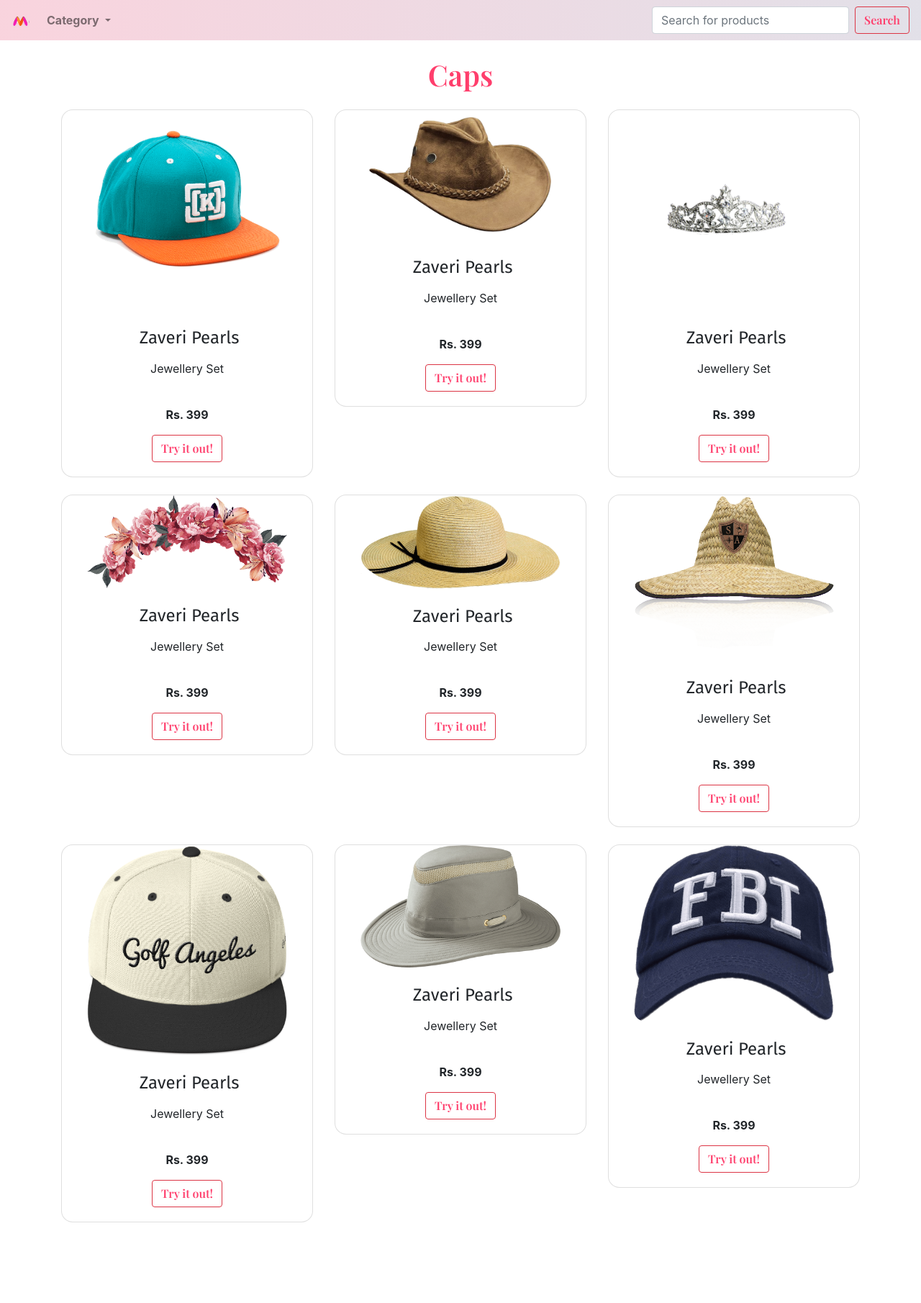
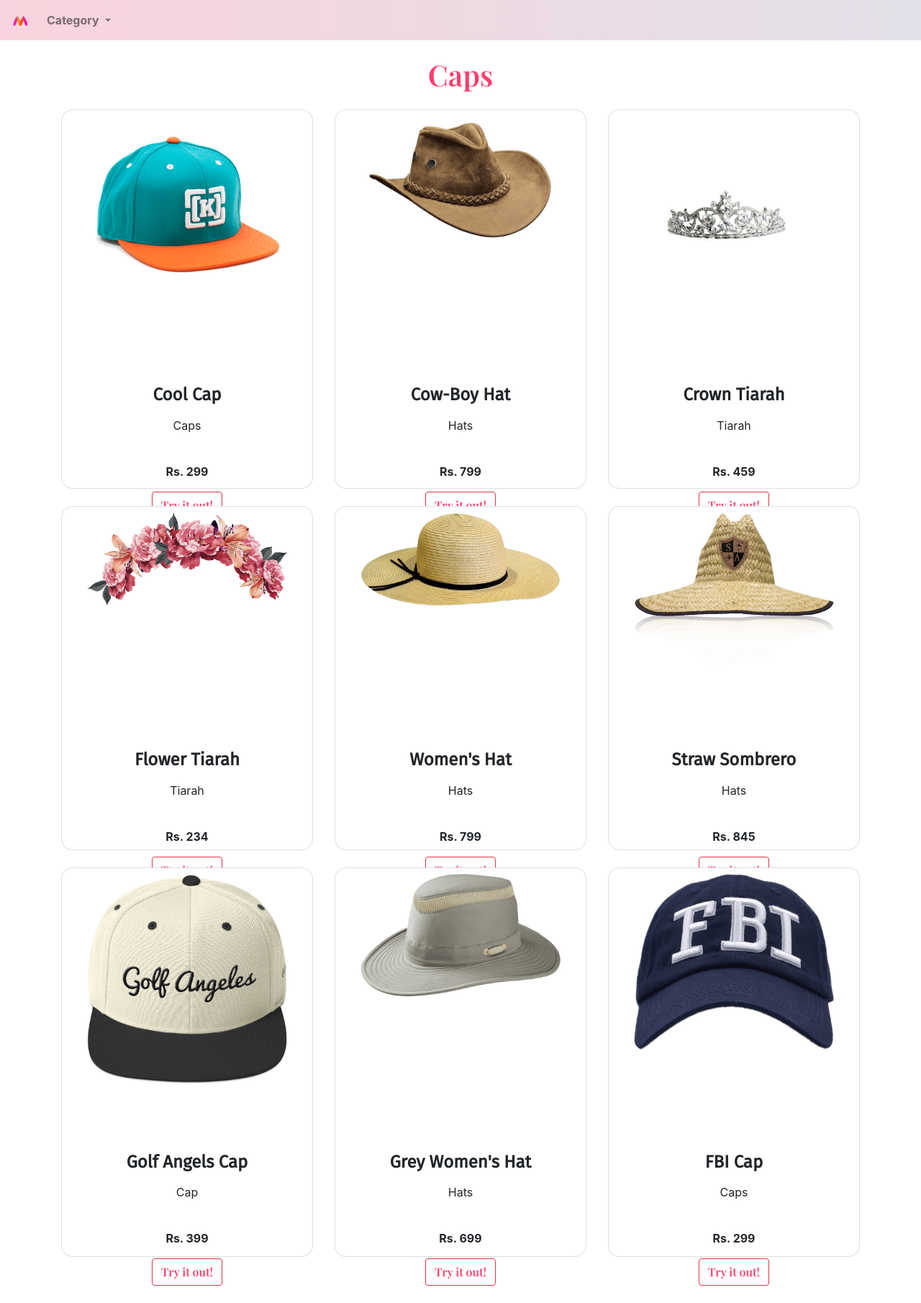
Before and after one commit to AnanyaNagar/Headphones, a Flask app: page /caps.html in a window 1280 px wide. Shown: the whole page at 72% size. Before the commit the page ends 1698 px from the top, so only its background shows below. Run offline with Flask 2, Linux system fonts and the light colour scheme; some libraries are stand-ins or nearby versions.

Commit message:
applied changes to front-end

```diff
--- a/app.py
+++ b/app.py
@@ -194,7 +194,7 @@
                 for i in range(gh):
                     for j in range(gw):
                         if cap_img[i, j][3] != 0:
-                            frame[y + i - (h // 2), x + j] = cap_img[i, j]
+                            frame[y + i - (h // 2) + 5, x + j] = cap_img[i, j]
 
             frame = cv2.cvtColor(frame, cv2.COLOR_BGRA2BGR)
         cv2.imshow("dressing room(q-quit, c-click)", frame)
--- a/static/style.css
+++ b/static/style.css
@@ -18,7 +18,7 @@
 }
 h5{
     font-family: 'Fira Sans', sans-serif;
-    font-weight: 500;
+    font-weight: 600;
     font-size: 1.5rem;
 }
 .container .heading h1, .btn{
@@ -32,9 +32,12 @@
 .card:hover{
     box-shadow: 5px 10px 8px #888888;
 }
+.view{
+    height: 100%;
+}
 .view img{
     width: 80%;
-    height: 100%;
+    /* height: 100%; */
     border-radius: 1rem;
     border: 0;
 }
--- a/templates/caps.html
+++ b/templates/caps.html
@@ -7,7 +7,6 @@
     <title>Headware</title>
 
     <link rel="stylesheet" href="https://maxcdn.bootstrapcdn.com/bootstrap/4.5.2/css/bootstrap.min.css">
-    <link rel="stylesheet" href="https://cdnjs.cloudflare.com/ajax/libs/font-awesome/5.15.1/css/all.min.css">
     <link href="https://fonts.googleapis.com/css2?family=Playfair+Display:wght@600&display=swap" rel="stylesheet">
     <link href="https://fonts.googleapis.com/css2?family=Fira+Sans&family=Playfair+Display:wght@600&display=swap" rel="stylesheet">
 	<link rel="stylesheet" href="static/style.css">
@@ -28,14 +27,10 @@
                 </a>
                 <div class="dropdown-menu" aria-labelledby="navbarDropdownMenuLink">
                     <a class="dropdown-item" href="index.html">Eyeware</a>
-                    <a class="dropdown-item active" href="caps.html">Caps</a>
+                    <a class="dropdown-item active bg-danger" href="caps.html">Caps</a>
                 </div>
             </li>
           </ul>
-          <form class="form-inline my-2 my-lg-0">
-            <input class="form-control mr-sm-2" type="search" placeholder="Search for products" aria-label="Search">
-            <button class="btn btn-outline-danger my-2 my-sm-0" type="submit">Search</button>
-          </form>
         </div>
     </nav>
 
@@ -50,43 +45,37 @@
         <div class="row caps py-3">
 
             <div class="col-lg-4 col-md-12 mb-4">
-                <div class="card card-cascade narrower text-center">
+                <div class="card h-100 text-center">
                     <!-- Card image -->
-                    <div class="view view-cascade">
-                        <img class="card-img-top" src="static/cap1.png" alt="Card image cap">
-                        <a>
-                            <div class="mask img-gradient"></div>
-                        </a>
+                    <div class="view py-2">
+                        <img class="card-img" src="static/cap1.png" alt="Blue Cap">
                     </div>
 
-                    <!-- Card content -->
-                    <div class="card-body card-body-cascade">
+                    <!-- Card body -->
+                    <div class="card-body">
                         <!-- Label -->
-                        <h5 class="pink-text pb-2 pt-1"><i class="fa fa-cutlery"></i> Zaveri Pearls</h5>
-                        <!-- Text -->
-                        <p class="card-text">Jewellery Set</p></br><b>Rs. 399</b></p>
+                        <h5 class="pink-text pb-2 pt-1">Cool Cap</h5>
+                        <!-- content -->
+                        <p class="card-text">Caps</p></br><b>Rs. 299</b></p>
                         <!-- Button -->
-                        <a class="btn btn-outline-danger" href="headbow">Try it out!</a>
+                        <a class="btn btn-outline-danger" href="cap1">Try it out!</a>
                     </div>
                 </div>
             </div>
 
             <div class="col-lg-4 col-md-12 mb-4">
-                <div class="card card-cascade narrower text-center">
+                <div class="card h-100 text-center">
                     <!-- Card image -->
-                    <div class="view view-cascade">
-                        <img class="card-img-top" src="static/cap2.png" alt="Card image cap">
-                        <a>
-                            <div class="mask img-gradient"></div>
-                        </a>
+                    <div class="view py-2">
+                        <img class="card-img" src="static/cap2.png" alt="Cow Boy Cap">
                     </div>
 
-                    <!-- Card content -->
-                    <div class="card-body card-body-cascade">
+                    <!-- Card body -->
+                    <div class="card-body">
                         <!-- Label -->
-                        <h5 class="pink-text pb-2 pt-1"><i class="fa fa-cutlery"></i> Zaveri Pearls</h5>
-                        <!-- Text -->
-                        <p class="card-text">Jewellery Set</p></br><b>Rs. 399</b></p>
+                        <h5 class="pink-text pb-2 pt-1">Cow-Boy Hat</h5>
+                        <!-- content -->
+                        <p class="card-text">Hats</p></br><b>Rs. 799</b></p>
                         <!-- Button -->
                         <a class="btn btn-outline-danger" href="cap2">Try it out!</a>
                     </div>
@@ -94,21 +83,18 @@
             </div>
 
             <div class="col-lg-4 col-md-12 mb-4">
-                <div class="card card-cascade narrower text-center">
+                <div class="card h-100 text-center">
                     <!-- Card image -->
-                    <div class="view view-cascade">
-                        <img class="card-img-top" src="static/crown.png" alt="Card image cap">
-                        <a>
-                            <div class="mask img-gradient"></div>
-                        </a>
+                    <div class="view py-2">
+                        <img class="card-img-top" src="static/crown.png" alt="crown tiarah">
                     </div>
 
                     <!-- Card content -->
-                    <div class="card-body card-body-cascade">
+                    <div class="card-body">
                         <!-- Label -->
-                        <h5 class="pink-text pb-2 pt-1"><i class="fa fa-cutlery"></i> Zaveri Pearls</h5>
-                        <!-- Text -->
-                        <p class="card-text">Jewellery Set</p></br><b>Rs. 399</b></p>
+                        <h5 class="pink-text pb-2 pt-1">Crown Tiarah</h5>
+                        <!-- content -->
+                        <p class="card-text">Tiarah</p></br><b>Rs. 459</b></p>
                         <!-- Button -->
                         <a class="btn btn-outline-danger" href="crown">Try it out!</a>
                     </div>
@@ -116,21 +102,18 @@
             </div>
 
             <div class="col-lg-4 col-md-12 mb-4">
-                <div class="card card-cascade narrower text-center">
+                <div class="card h-100 text-center">
                     <!-- Card image -->
-                    <div class="view view-cascade">
-                        <img class="card-img-top" src="static/headband.png" alt="Card image cap">
-                        <a>
-                            <div class="mask img-gradient"></div>
-                        </a>
+                    <div class="view py-2">
+                        <img class="card-img-top" src="static/headband.png" alt="Flower tiarah">
                     </div>
 
                     <!-- Card content -->
-                    <div class="card-body card-body-cascade">
+                    <div class="card-body">
                         <!-- Label -->
-                        <h5 class="pink-text pb-2 pt-1"><i class="fa fa-cutlery"></i> Zaveri Pearls</h5>
-                        <!-- Text -->
-                        <p class="card-text">Jewellery Set</p></br><b>Rs. 399</b></p>
+                        <h5 class="pink-text pb-2 pt-1">Flower Tiarah</h5>
+                        <!-- content -->
+                        <p class="card-text">Tiarah</p></br><b>Rs. 234</b></p>
                         <!-- Button -->
                         <a class="btn btn-outline-danger" href="headband">Try it out!</a>
                     </div>
@@ -138,21 +121,18 @@
             </div>
 
             <div class="col-lg-4 col-md-12 mb-4">
-                <div class="card card-cascade narrower text-center">
+                <div class="card h-100 text-center">
                     <!-- Card image -->
-                    <div class="view view-cascade">
-                        <img class="card-img-top" src="static/cap3.png" alt="Card image cap">
-                        <a>
-                            <div class="mask img-gradient"></div>
-                        </a>
+                    <div class="view py-2">
+                        <img class="card-img-top" src="static/cap3.png" alt="Women's Hat">
                     </div>
 
                     <!-- Card content -->
-                    <div class="card-body card-body-cascade">
+                    <div class="card-body">
                         <!-- Label -->
-                        <h5 class="pink-text pb-2 pt-1"><i class="fa fa-cutlery"></i> Zaveri Pearls</h5>
-                        <!-- Text -->
-                        <p class="card-text">Jewellery Set</p></br><b>Rs. 399</b></p>
+                        <h5 class="pink-text pb-2 pt-1">Women's Hat</h5>
+                        <!-- Content -->
+                        <p class="card-text">Hats</p></br><b>Rs. 799</b></p>
                         <!-- Button -->
                         <a class="btn btn-outline-danger" href="cap3">Try it out!</a>
                     </div>
@@ -160,21 +140,18 @@
             </div>
 
             <div class="col-lg-4 col-md-12 mb-4">
-                <div class="card card-cascade narrower text-center">
+                <div class="card h-100 text-center">
                     <!-- Card image -->
-                    <div class="view view-cascade">
-                        <img class="card-img-top" src="static/cap4.png" alt="Card image cap">
-                        <a>
-                            <div class="mask img-gradient"></div>
-                        </a>
+                    <div class="view py-2">
+                        <img class="card-img-top" src="static/cap4.png" alt="Straw Sombrero Hat">
                     </div>
 
                     <!-- Card content -->
-                    <div class="card-body card-body-cascade">
+                    <div class="card-body">
                         <!-- Label -->
-                        <h5 class="pink-text pb-2 pt-1"><i class="fa fa-cutlery"></i> Zaveri Pearls</h5>
-                        <!-- Text -->
-                        <p class="card-text">Jewellery Set</p></br><b>Rs. 399</b></p>
+                        <h5 class="pink-text pb-2 pt-1">Straw Sombrero</h5>
+                        <!-- Content -->
+                        <p class="card-text">Hats</p></br><b>Rs. 845</b></p>
                         <!-- Button -->
                         <a class="btn btn-outline-danger" href="cap4">Try it out!</a>
                     </div>
@@ -182,21 +159,18 @@
             </div>
 
             <div class="col-lg-4 col-md-12 mb-4">
-                <div class="card card-cascade narrower text-center">
+                <div class="card h-100 text-center">
                     <!-- Card image -->
-                    <div class="view view-cascade">
-                        <img class="card-img-top" src="static/cap5.png" alt="Card image cap">
-                        <a>
-                            <div class="mask img-gradient"></div>
-                        </a>
+                    <div class="view py-2">
+                        <img class="card-img-top" src="static/cap5.png" alt="Golf Angels cap">
                     </div>
 
                     <!-- Card content -->
-                    <div class="card-body card-body-cascade">
+                    <div class="card-body">
                         <!-- Label -->
-                        <h5 class="pink-text pb-2 pt-1"><i class="fa fa-cutlery"></i> Zaveri Pearls</h5>
-                        <!-- Text -->
-                        <p class="card-text">Jewellery Set</p></br><b>Rs. 399</b></p>
+                        <h5 class="pink-text pb-2 pt-1">Golf Angels Cap</h5>
+                        <!-- Content -->
+                        <p class="card-text">Cap</p></br><b>Rs. 399</b></p>
                         <!-- Button -->
                         <a class="btn btn-outline-danger" href="cap5">Try it out!</a>
                     </div>
@@ -204,21 +178,18 @@
             </div>
 
             <div class="col-lg-4 col-md-12 mb-4">
-                <div class="card card-cascade narrower text-center">
+                <div class="card h-100 text-center">
                     <!-- Card image -->
-                    <div class="view view-cascade">
-                        <img class="card-img-top" src="static/cap6.png" alt="Card image cap">
-                        <a>
-                            <div class="mask img-gradient"></div>
-                        </a>
+                    <div class="view py-2">
+                        <img class="card-img-top" src="static/cap6.png" alt="Grey Women's Hat">
                     </div>
 
                     <!-- Card content -->
-                    <div class="card-body card-body-cascade">
+                    <div class="card-body">
                         <!-- Label -->
-                        <h5 class="pink-text pb-2 pt-1"><i class="fa fa-cutlery"></i> Zaveri Pearls</h5>
+                        <h5 class="pink-text pb-2 pt-1">Grey Women's Hat</h5>
                         <!-- Text -->
-                        <p class="card-text">Jewellery Set</p></br><b>Rs. 399</b></p>
+                        <p class="card-text">Hats</p></br><b>Rs. 699</b></p>
                         <!-- Button -->
                         <a class="btn btn-outline-danger" href="cap6">Try it out!</a>
                     </div>
@@ -226,26 +197,25 @@
             </div>
 
             <div class="col-lg-4 col-md-12 mb-4">
-                <div class="card card-cascade narrower text-center">
+                <div class="card h-100 text-center">
                     <!-- Card image -->
-                    <div class="view view-cascade">
-                        <img class="card-img-top" src="static/cap7.png" alt="Card image cap">
-                        <a>
-                            <div class="mask img-gradient"></div>
-                        </a>
+                    <div class="view py-2">
+                        <img class="card-img-top" src="static/cap7.png" alt="FBI cap">
                     </div>
 
                     <!-- Card content -->
-                    <div class="card-body card-body-cascade">
+                    <div class="card-body">
                         <!-- Label -->
-                        <h5 class="pink-text pb-2 pt-1"><i class="fa fa-cutlery"></i> Zaveri Pearls</h5>
+                        <h5 class="pink-text pb-2 pt-1">FBI Cap</h5>
                         <!-- Text -->
-                        <p class="card-text">Jewellery Set</p></br><b>Rs. 399</b></p>
+                        <p class="card-text">Caps</p></br><b>Rs. 299</b></p>
                         <!-- Button -->
                         <a class="btn btn-outline-danger" href="cap7">Try it out!</a>
                     </div>
                 </div>
             </div>
+
+
 
         </div>
     </div>
```
Also changed, not shown: templates/index.html (+54 -83 lines).
